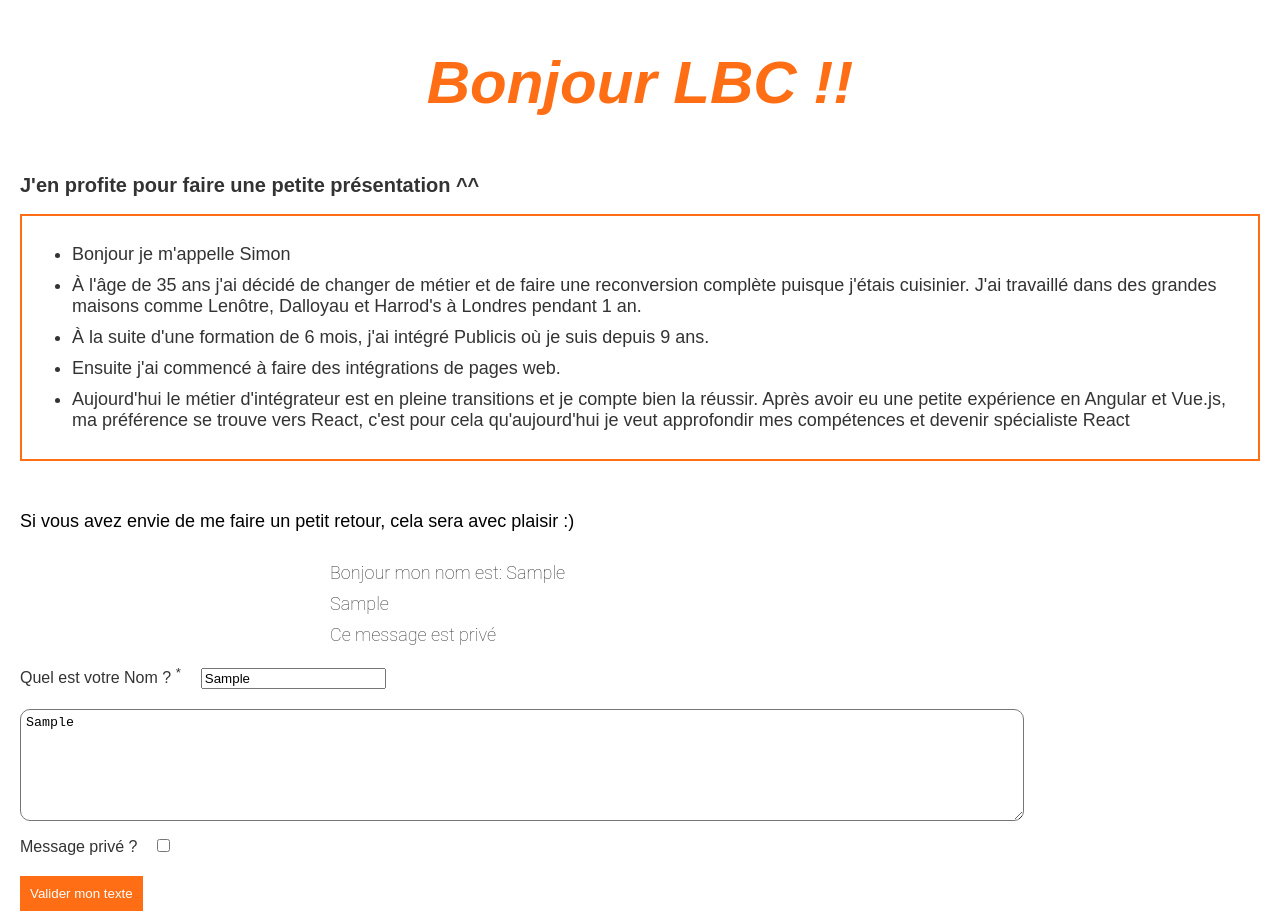
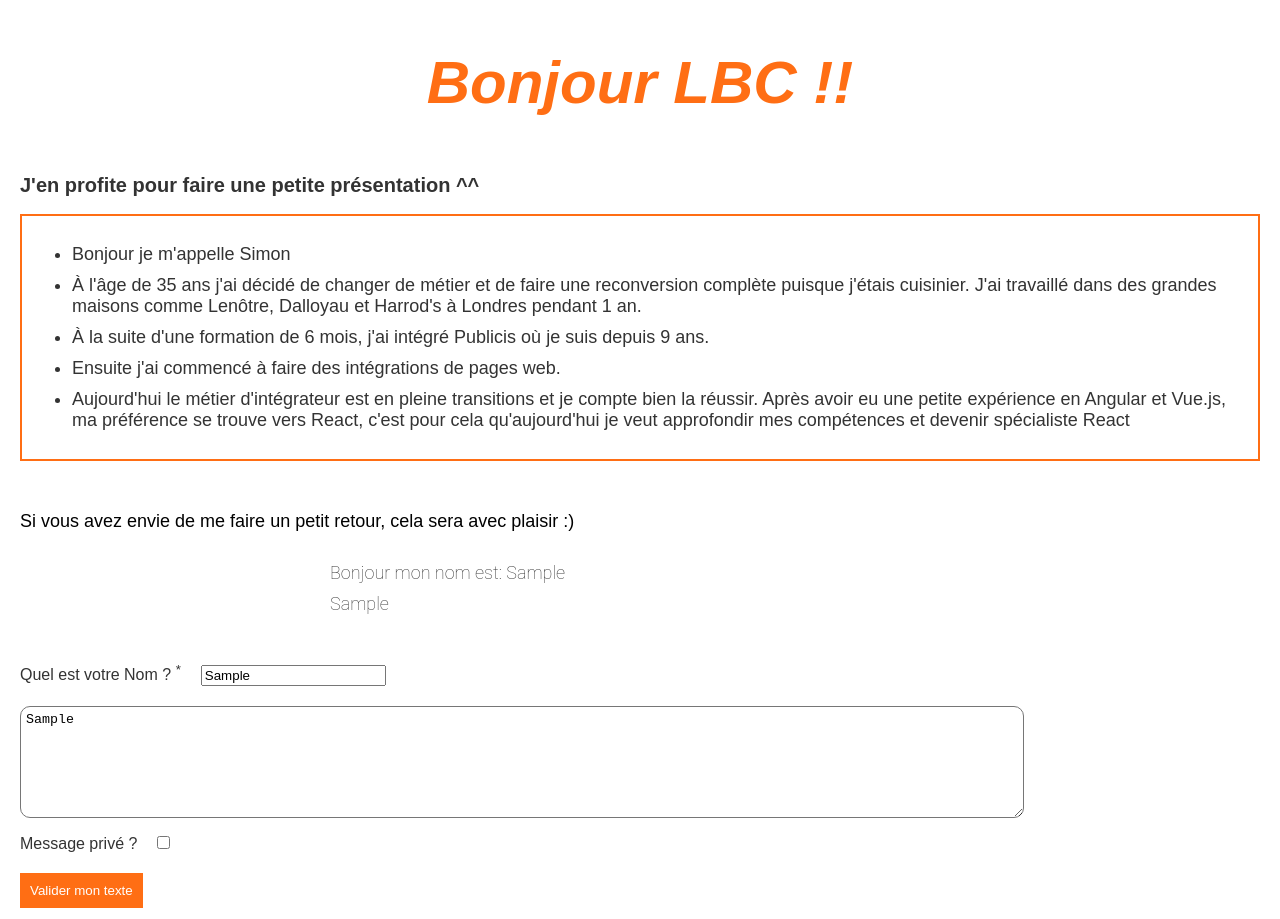
Before and after one commit to simmar/LBC-test, a Next.js app: page / in a window 1280 px wide. Both pictures are taken after typing "Sample", "Sample" into the empty fields and a click on the button "Valider mon texte". Built offline with nearby package versions, Linux system fonts and the light colour scheme.

Commit message:
refacto private

```diff
--- a/Context.js
+++ b/Context.js
@@ -6,11 +6,10 @@ const Context = (props) => {
   const [newMessages, setnewMessages] = useState([]);
 
   const [isActive, setisActive] = useState(false);
-  const [checked, setIschecked] = useState(false);
 
   return (
     <CartContext.Provider
-      value={{values, setValues,newMessages, setnewMessages, isActive, setisActive, checked, setIschecked}}
+      value={{values, setValues,newMessages, setnewMessages, isActive, setisActive}}
     >
       {props.children}
     </CartContext.Provider>
--- a/components/addMessages.js
+++ b/components/addMessages.js
@@ -30,10 +30,7 @@ const Submit = styled('button')`
 
 export default function addMessages() {
 
-  const onSubmit = () => {
-
-  }
-  const { handleSubmit, handleChange, errors } = useForm(validate, onSubmit)
+  const { handleSubmit, handleChange, errors } = useForm(validate)
 
   return (
     // Add some messages with this Form
--- a/components/messagesReceived.js
+++ b/components/messagesReceived.js
@@ -1,3 +1,4 @@
+import { css } from '@emotion/react';
 import styled from '@emotion/styled';
 import React, { useContext } from 'react';
 import { CartContext } from '../Context';
@@ -7,11 +8,13 @@ const Blockmsg = styled.div`
   flex-direction: column;
   align-items: flex-end;
 `
-const Message = styled.div`
+const Message = styled.div(({ isPrivate }) => css`
+
   width: 50%;
   margin: 0 auto 10px;
   min-height: 100px;
-`
+  opacity: ${isPrivate ? 0.5 : 1};
+  `)
 const P = styled.p`
   margin: 10px 0;
   font-family: 'Roboto Thin',sans-serif;
@@ -19,7 +22,12 @@ const P = styled.p`
 `
 
 export default function MessagesReceived() {
-  const { newMessages, isActive, checked } = useContext(CartContext);
+  const { newMessages, isActive } = useContext(CartContext);
+  console.log('newMessages', newMessages);
+
+  console.log(Object.values(newMessages).includes('private'));
+
+
   function UserGreeting(props) {
     return <P>Ce message est privé</P>;
   }
@@ -28,12 +36,16 @@ export default function MessagesReceived() {
     return <P>Ce message n'est pas privé</P>;
   }
 
-  function Greeting(props) {
-    if (!checked) {
-      return <UserGreeting />;
-    }
-    return <GuestGreeting />;
-  }
+  // function Greeting(props) {
+
+  //   if (newMessages.filter(i => i.private === true)) {
+  //     // return <UserGreeting />;
+
+  //   } else if (newMessages.filter(i => i.private === false)) {
+  //     // return <GuestGreeting />;
+  //     console.log('false', );
+
+  // }
 
   return (
     <Blockmsg>
@@ -41,10 +53,14 @@ export default function MessagesReceived() {
         <>
           {newMessages.map((file, index) => {
             return (
-              <Message key={index}>
+              <Message key={index}
+              isPrivate={file.private}
+
+              >
                 <P>Bonjour mon nom est: {file.firstName}</P>
                 <P>{file.message}</P>
-                <Greeting />
+                <P>{file.private}</P>
+                {/* <Greeting /> */}
               </Message>
             )
           })}
--- a/hooks/useForm.js
+++ b/hooks/useForm.js
@@ -1,4 +1,4 @@
-import { useContext, useEffect, useMemo, useState } from 'react';
+import { useContext, useEffect, useState } from 'react';
 import { CartContext } from '../Context';
 
 // Function file for validate and submit form
@@ -7,9 +7,7 @@ const useForm = (validate,onSubmit) => {
     values,
     setValues,newMessages, setnewMessages,
     isActive,
-    setisActive,
-    checked,
-    setIschecked,
+    setisActive
   } = useContext(CartContext);
 
   const [errors, setErrors] = useState({});
@@ -17,16 +15,20 @@ const useForm = (validate,onSubmit) => {
 
   useEffect(() => {
     if (Object.keys(errors).length === 0 && isSubmitting) {
-      setisActive(true);
+       setisActive(true);
     }
   }, [errors, isSubmitting]);
 
-  const handleChange = (event) => {
+  const handleChange = ({target}) => {
+    const value = target.type === 'checkbox'
+    ? target.checked
+    : target.value
+
     setValues((values) => ({
       ...values,
-      [event.target.name]: event.target.value,
+      [target.name]: value,
     }));
-    setIschecked(!checked);
+
   };
 
   const handleSubmit = (event) => {
@@ -34,28 +36,24 @@ const useForm = (validate,onSubmit) => {
 
     newMessages.push(values)
     setnewMessages(newMessages)
-    console.log('newMessages', newMessages);
 
     setErrors(validate(values));
     setIsSubmitting(true);
 
+
     if (isActive === true) {
       setisActive(false);
-    }
-    if (isSubmitting === true) {
-      console.log('values', values);
-
     }
 
   };
 
-  return useMemo(() => ({
+  return {
     handleChange,
     handleSubmit,
     onSubmit,
     values,
     errors,
-  }));
+  }
 };
 
 export default useForm;
```
